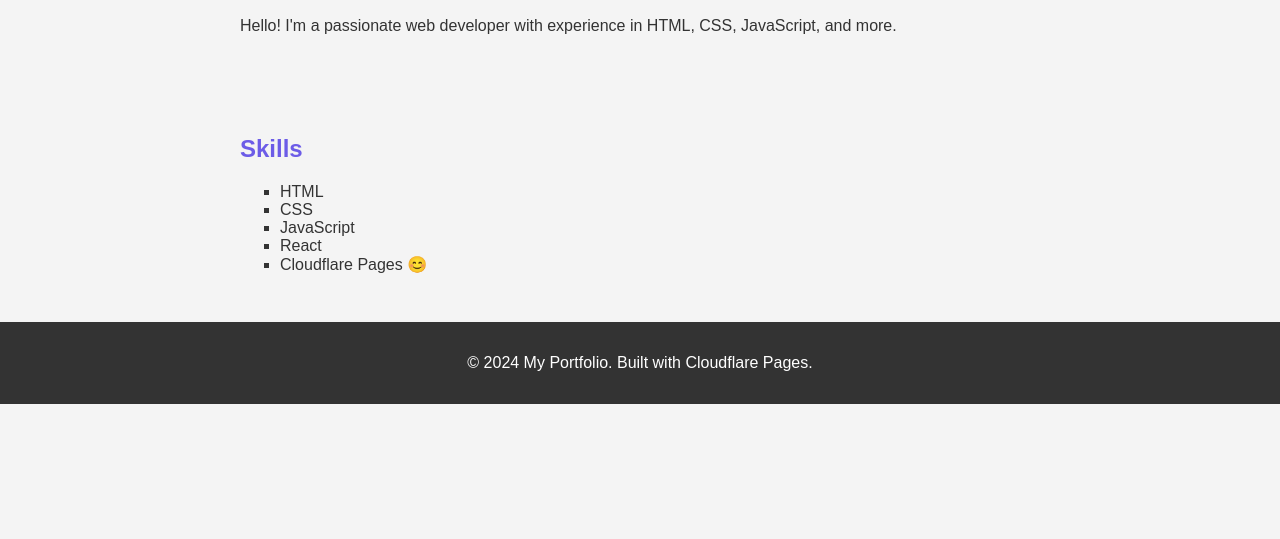
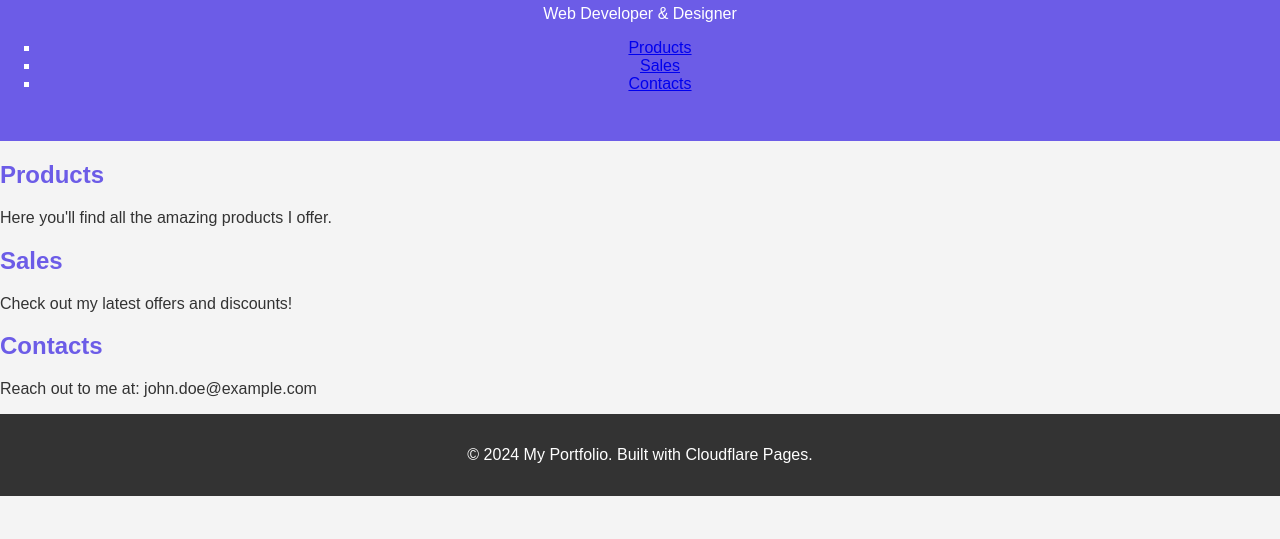
Before and after one commit to HubGitAi/my-portfolio, a plain HTML site: page index.html in a window 1280 px wide. Shown: the part 261-800 px from the top of the page. Drawn offline with Linux system fonts and the light colour scheme.

Commit message:
index.html

```diff
--- a/index.html
+++ b/index.html
@@ -8,24 +8,34 @@
 </head>
 <body>
     <header>
+        <!-- Profile Picture -->
+        <img src="https://placehold.co/150x150/6c5ce7/white?text=JD" alt="Profile Photo" class="profile-pic">
         <h1>John Doe</h1>
         <p>Web Developer & Designer</p>
+
+        <!-- Centered Navigation Menu -->
+        <nav>
+            <ul class="menu">
+                <li><a href="#products">Products</a></li>
+                <li><a href="#sales">Sales</a></li>
+                <li><a href="#contacts">Contacts</a></li>
+            </ul>
+        </nav>
     </header>
 
-    <section class="intro">
-        <h2>About Me</h2>
-        <p>Hello! I'm a passionate web developer with experience in HTML, CSS, JavaScript, and more.</p>
+    <section id="products" class="section">
+        <h2>Products</h2>
+        <p>Here you'll find all the amazing products I offer.</p>
     </section>
 
-    <section class="skills">
-        <h2>Skills</h2>
-        <ul>
-            <li>HTML</li>
-            <li>CSS</li>
-            <li>JavaScript</li>
-            <li>React</li>
-            <li>Cloudflare Pages 😊</li>
-        </ul>
+    <section id="sales" class="section">
+        <h2>Sales</h2>
+        <p>Check out my latest offers and discounts!</p>
+    </section>
+
+    <section id="contacts" class="section">
+        <h2>Contacts</h2>
+        <p>Reach out to me at: john.doe@example.com</p>
     </section>
 
     <footer>
```
